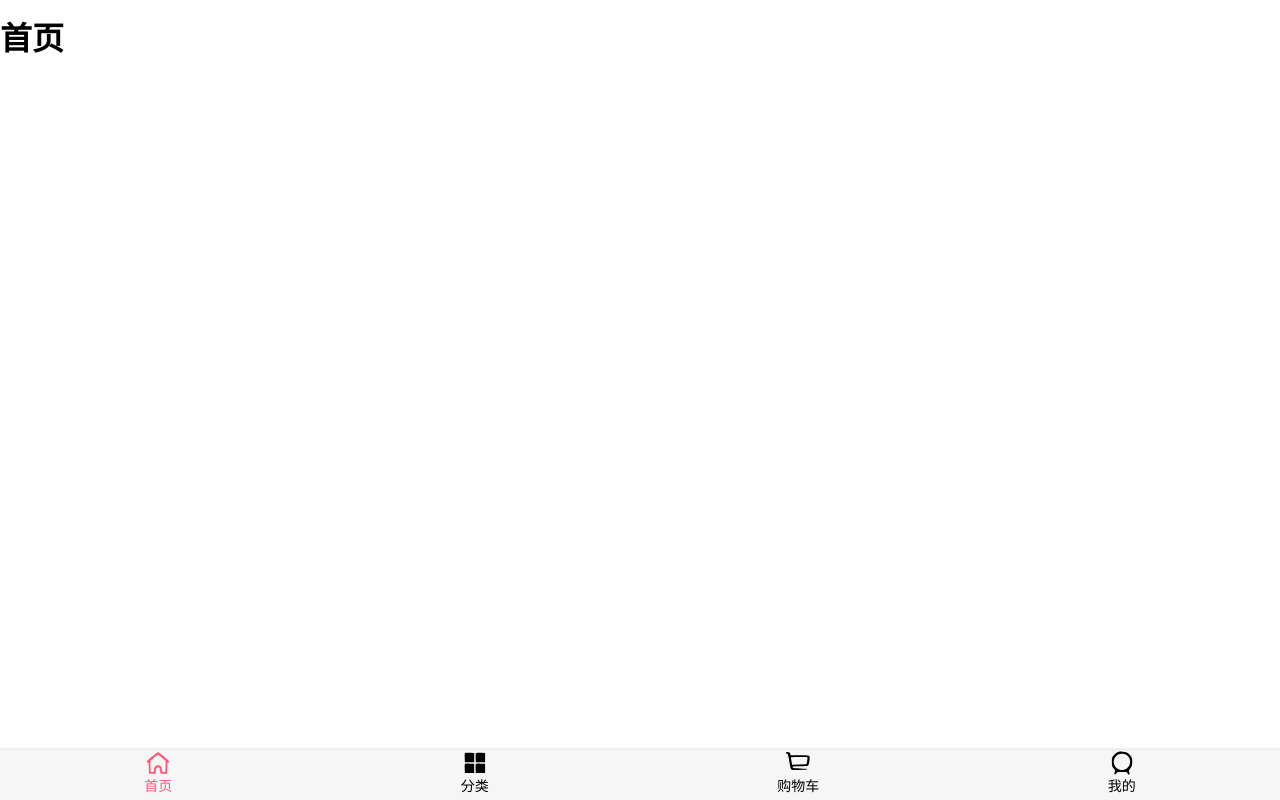
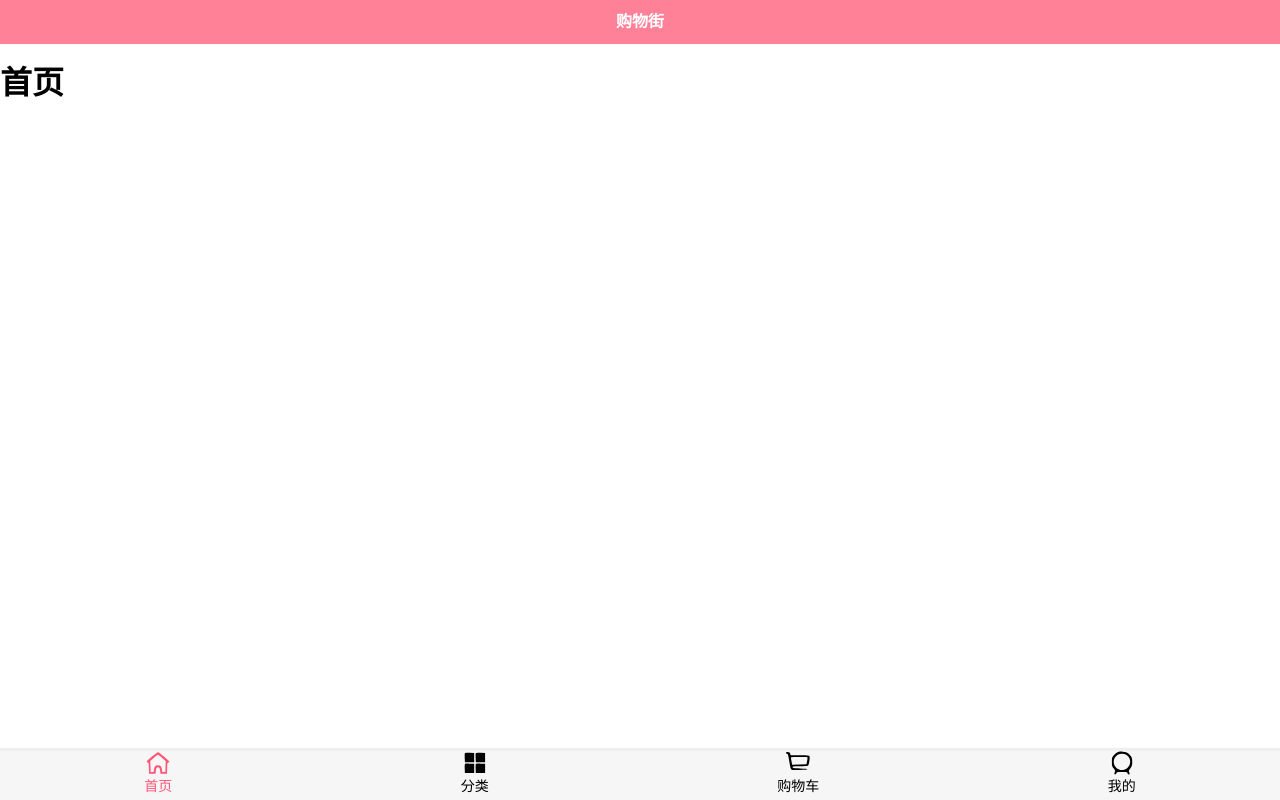
Before and after one commit to blue-toad/Mall, a Vue app: page /home in a window 1280 px wide. Built offline with nearby package versions, Linux system fonts and the light colour scheme.

Commit message:
安装上面的navbar

```diff
--- /dev/null
+++ b/src/components/common/navbar/NavBar.vue
@@ -0,0 +1,38 @@
+<template>
+  <div id="nav-bar">
+    <div class="nav-left"><slot name="left"></slot></div>
+    <div class="nav-center"><slot name="center">标题</slot></div>
+    <div class="nav-right"><slot name="right"></slot></div>
+  </div>
+</template>
+
+<script>
+	export default {
+		name: "NavBar"
+	}
+</script>
+
+<style scoped>
+  #nav-bar {
+    display: flex;
+
+    height: 44px;
+    line-height: 44px;
+    text-align: center;
+
+    /*border-bottom: 1px solid #eee;*/
+    /*box-shadow: 0 1px 1px rgba(100,100,100,.08);*/
+  }
+
+  .nav-left {
+    width: 60px;
+  }
+
+  .nav-center {
+    flex: auto;
+  }
+
+  .nav-right {
+    width: 60px;
+  }
+</style>
--- a/src/views/home/Home.vue
+++ b/src/views/home/Home.vue
@@ -1,13 +1,24 @@
 <template>
-  <div><h1>首页</h1></div>
+  <div>
+    <nav-bar class="nav-bar"><div slot="center">购物街</div></nav-bar>
+    <div><h1>首页</h1></div>
+  </div>
 </template>
 
 <script>
+  import NavBar from "components/common/navbar/NavBar.vue";
   export default {
-    name: "Home"
+    name: "Home",
+    components: {
+      NavBar
+    }
   }
 </script>
 
 <style scoped>
-
+  .nav-bar {
+    background-color: #ff8198;
+    font-weight: 700;
+    color: #fff;
+  }
 </style>
```
